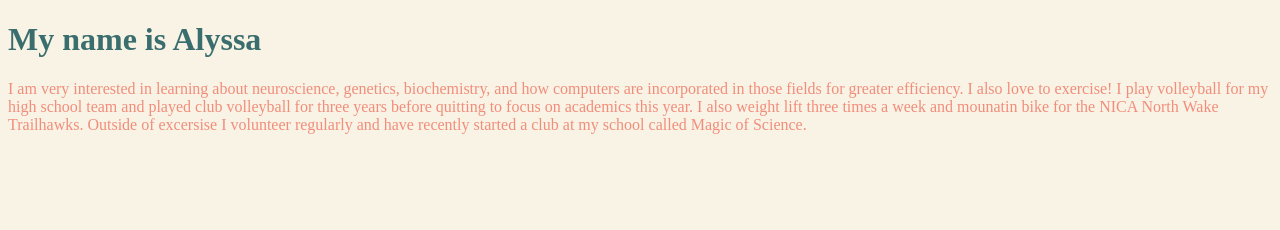
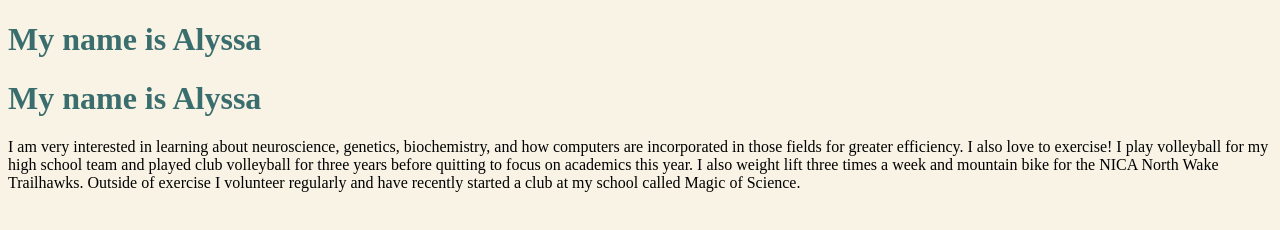
Before and after one commit to alyssapalermo/alyssapalermo.github.io, a plain HTML site: page index.html in a window 1280 px wide. Drawn offline with Linux system fonts and the light colour scheme.

Commit message:
Update index.html
change colors

```diff
--- a/index.html
+++ b/index.html
@@ -19,8 +19,29 @@
 
 <body>
   <h1>My name is Alyssa</h1>
+ <!DOCTYPE html>
+<html>
+<head>
+  <title>My Personal Introduction</title>
+  <style>
+    body {
+      background-color: #F8F3E5;
+    }
+
+    h1 {
+      color: #3A6D6D;
+    }
+
+    p {
+      color: #000000;
+    }
+  </style>
+</head>
+
+<body>
+  <h1>My name is Alyssa</h1>
   <p>I am very interested in learning about neuroscience, genetics, biochemistry, and how computers are incorporated in those fields for greater efficiency.
     I also love to exercise! I play volleyball for my high school team and played club volleyball for three years before quitting to focus on academics this year.
-    I also weight lift three times a week and mounatin bike for the NICA North Wake Trailhawks.  Outside of excersise I volunteer regularly and have recently started a club at my school called Magic of Science.</p>
+    I also weight lift three times a week and mountain bike for the NICA North Wake Trailhawks.  Outside of exercise I volunteer regularly and have recently started a club at my school called Magic of Science.</p>
 </body>
 </html>
```
